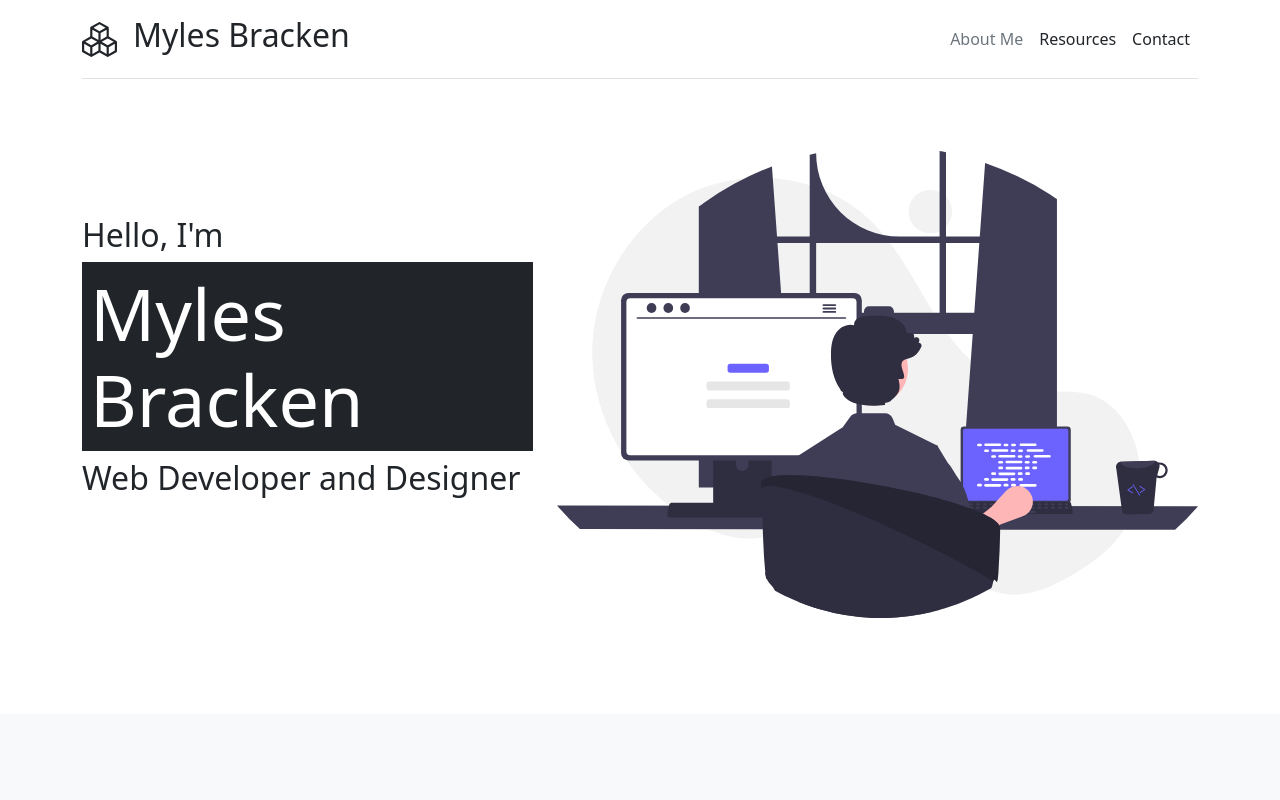
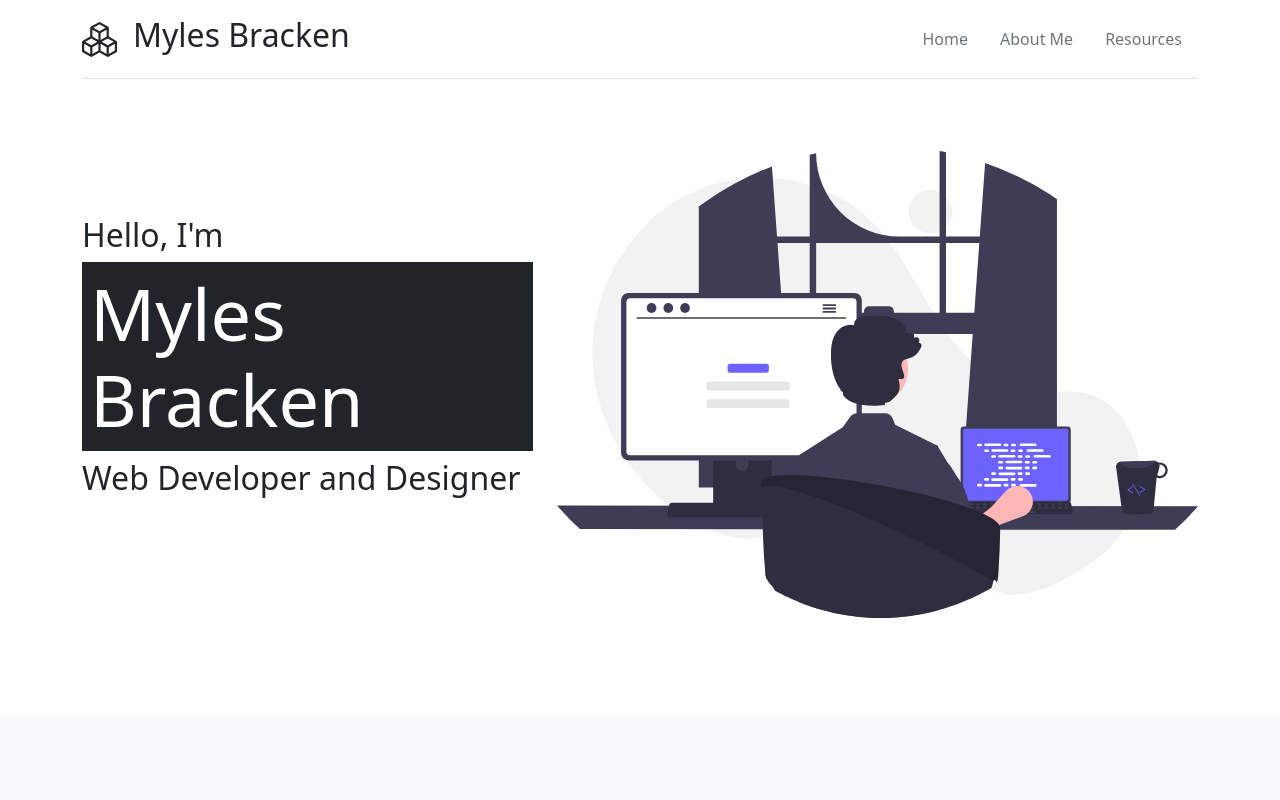
Before and after one commit to mbz7/myles-bracken-personal-website, a plain HTML site: page index.html in a window 1280 px wide. Shown: the top 800 px of the page. Drawn offline with nearby package versions, Linux system fonts and the light colour scheme.

Commit message:
HTML, CSS, and JS minor edits to refine code

```diff
--- a/css/style.css
+++ b/css/style.css
@@ -47,3 +47,8 @@
 .about-div-2 {
   margin-left: 10px;
 }
+
+.nav-link:hover {
+  color: rgb(23, 53, 88);
+  border-bottom: 1px solid rgb(23, 53, 88);
+}
--- a/index.html
+++ b/index.html
@@ -26,7 +26,7 @@
     <!-- START OF BODY -->
 
     <!-- HEADER -->
-    <div class="container">
+    <div class="container" id="home">
       <header class="d-flex flex-wrap align-items-center justify-content-center justify-content-md-between py-3 mb-4 border-bottom">
         <!-- LOGO -->
         <div class="d-flex align-items-center justify-content-between">
@@ -41,10 +41,13 @@
         <!-- NAVIGATION LINKS -->
         <ul class="nav col-12 col-md-auto mb-2 justify-content-center mb-md-0">
           <li>
-            <a href="#about-me" class="nav-link px-2 link-secondary">About Me</a>
+            <a href="#home" class="nav-link px-3 link-secondary">Home</a>
           </li>
-          <li><a href="#" class="nav-link px-2 link-dark">Resources</a></li>
-          <li><a href="#" class="nav-link px-2 link-dark">Contact</a></li>
+          <li>
+            <a href="#about-me" class="nav-link px-3 link-secondary">About Me</a>
+          </li>
+          <li><a href="#resources" class="nav-link px-3 link-secondary">Resources</a></li>
+          <!-- <li><a href="#" class="nav-link px-2 link-dark">Contact</a></li> -->
         </ul>
       </header>
     </div>
@@ -92,22 +95,23 @@
     <!-- ===============RESOURCES - SECTION================ -->
 
     <!-- Jumbotron -->
-    <div class="mask" style="background-color: rgba(24, 61, 104, 0.815)">
+    <div class="mask" id="resources" style="background-color: rgba(24, 61, 104, 0.815)">
       <div class="container-fluid d-flex align-items-start justify-content-center">
         <div class="bg-image p-5 text-center shadow-1-strong rounded mb-5 text-white lh-lg col-8">
           <svg xmlns="http://www.w3.org/2000/svg" width="50" height="50" fill="currentColor" class="bi bi-link" viewBox="0 0 16 16">
             <path d="M6.354 5.5H4a3 3 0 0 0 0 6h3a3 3 0 0 0 2.83-4H9c-.086 0-.17.01-.25.031A2 2 0 0 1 7 10.5H4a2 2 0 1 1 0-4h1.535c.218-.376.495-.714.82-1z"></path>
             <path d="M9 5.5a3 3 0 0 0-2.83 4h1.098A2 2 0 0 1 9 6.5h3a2 2 0 1 1 0 4h-1.535a4.02 4.02 0 0 1-.82 1H12a3 3 0 1 0 0-6H9z"></path>
           </svg>
-          <h1 class="mb-3 text-uppercase">Resources</h1>
+          <h1 class="mb-3 text-uppercase" id="resources-h1">Resources</h1>
 
-          <p>Lorem ipsum dolor, sit amet consectetur adipisicing elit. Repellendus praesentium labore accusamus sequi, voluptate debitis tenetur in deleniti possimus modi voluptatum neque maiores dolorem unde? Aut dolorum quod excepturi fugit.</p>
+          <!-- <p>Lorem ipsum dolor, sit amet consectetur adipisicing elit. Repellendus praesentium labore accusamus sequi, voluptate debitis tenetur in deleniti possimus modi voluptatum neque maiores dolorem unde? Aut dolorum quod excepturi fugit.</p> -->
 
           <div class="mt-5 d-flex align-items-center justify-content-center flex-wrap p-5 mb-5" style="height: 200px">
             <div class="col-lg-3 mb-5"><h3>Github</h3></div>
             <div class="col-lg-3 mb-5"><h3>Portfolio</h3></div>
             <div class="col-lg-3 mb-5"><h3>LinkedIn</h3></div>
           </div>
+          <div id="resources-js"></div>
         </div>
       </div>
     </div>
--- a/js/script.js
+++ b/js/script.js
@@ -7,28 +7,8 @@ function addingEventListener() {
 }
 addingEventListener();
 
-// const h2 = document.createElement('h2');
+// const h2 = document.createElement("h2");
 // h2.textContent = "Thank you for visiting!";
-// document.querySelector('body').appendChild(h2);
+// document.getAnimations("#resources").appendChild(h2);
 
-// function addingEventListeners() {
-//     const inputs = document.getElementById('h2flowers');
-//     function showMyImage() {
-//         flowers.src = "flowers.jpg";
-//         flowers.style.display = 'block';
-
-//     }
-//     inputs.addEventListener('click', showMyImage);
-// }
-// addingEventListeners();
-
-// function addingMoreEventListeners() {
-//     const inputs = document.getElementById('h2flowers');
-//     function showMyImage() {
-//         flowers.src = "flowerscolors.jpg";
-//         flowers.style.display = 'block';
-
-//     }
-//     inputs.addEventListener('mouseout', showMyImage);
-// }
-// addingMoreEventListeners();
+document.getElementById("resources-js").innerHTML = "Thanks for visiting (this text created using js)";
```
